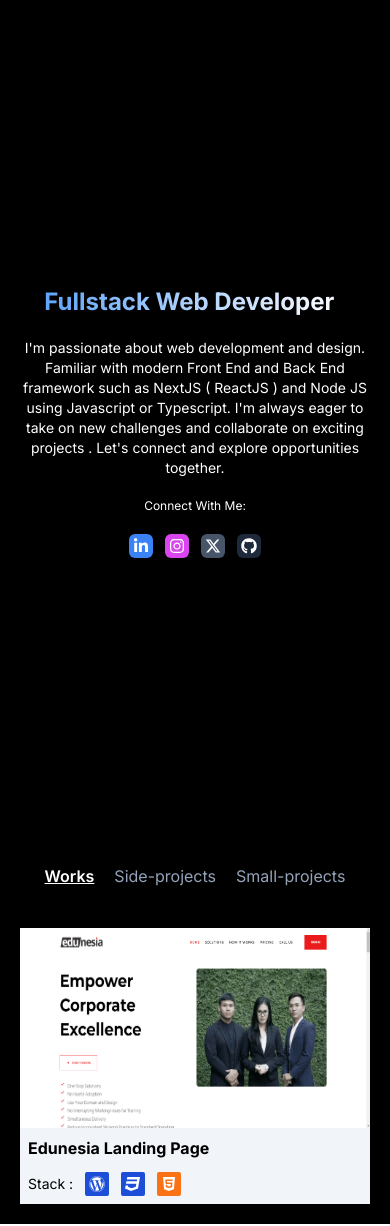
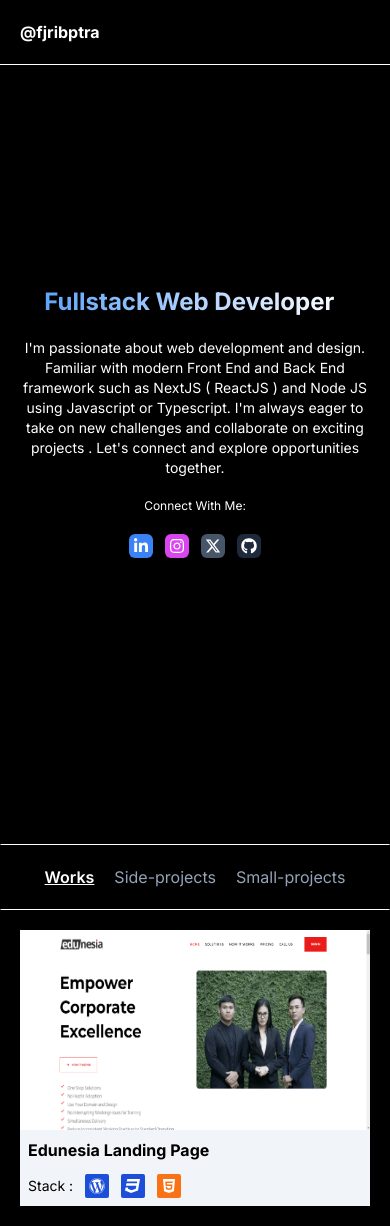
Before and after one commit to fjribptra/fjribptra.github.io, a Next.js app: page / in a window 390 px wide. Built offline with nearby package versions, Linux system fonts and the light colour scheme.

Commit message:
adding navigation bar and responsive project list

```diff
--- /dev/null
+++ b/app/components/NavBar.tsx
@@ -0,0 +1,12 @@
+"use client"
+
+import { useRouter } from "next/navigation";
+
+export default function NavBar() {
+    const router = useRouter()
+  return (
+    <nav className="bg-black text-white p-5 border border-b-white border-t-0 border-x-0 fixed top-0 right-0 left-0">
+      <h1 onClick={() => router.refresh()} className="font-bold cursor-pointer">@fjribptra</h1>
+    </nav>
+  );
+}
--- a/app/components/ProjectsPagination.tsx
+++ b/app/components/ProjectsPagination.tsx
@@ -8,7 +8,7 @@ export default function ProjectPagination() {
   const navigation = useSelector<RootState, string>((state) => state.projectNavigation.value);
   const dispatch = useDispatch();
   return (
-    <div className="bg-black text-slate-400 flex justify-center items-center p-5 gap-5">
+    <div className="bg-black text-slate-400 flex justify-center items-center p-5 gap-5 border border-y-white border-x-black">
       <button className={`${navigation === "WORKS_PROJECT" ? "text-white font-semibold underline" : null}`} onClick={() => dispatch(workProjectsTrigger())}>
         Works
       </button>
--- a/app/components/SideProjectList.tsx
+++ b/app/components/SideProjectList.tsx
@@ -5,12 +5,12 @@ import TypescriptIcon from "./icons/TypescriptIcon";
 
 export default function SideProjectList() {
   return (
-    <div className="bg-black flex flex-col justify-center items-center p-5 gap-7">
+    <>
       <ProjectCard image="/myfakecommerce.png" title="Nextjs FakeCommerce" linkToProject="https://myfakecommerce.vercel.app/">
         <ReactIcon />
         <TypescriptIcon />
         <SupabaseIcon />
       </ProjectCard>
-    </div>
+    </>
   );
 }
--- a/app/components/SmallProjectList.tsx
+++ b/app/components/SmallProjectList.tsx
@@ -5,7 +5,7 @@ import JavascriptIcon from "./icons/JavascriptIcon";
 
 export default function SmallProjectList() {
   return (
-    <div className="bg-black flex flex-col gap-7 justify-center items-center p-5">
+    <>
       <ProjectCard image="/filedownloader.png" title="File Downloader" linkToProject="https://fjribptra.github.io/file-downloader">
       <JavascriptIcon/>
         <CssIcon />
@@ -56,6 +56,6 @@ export default function SmallProjectList() {
         <CssIcon />
         <HtmlIcon/>
       </ProjectCard>
-    </div>
+    </>
   );
 }
--- a/app/components/WorksProjectList.tsx
+++ b/app/components/WorksProjectList.tsx
@@ -5,12 +5,12 @@ import WordpressIcon from "./icons/WordpressIcon";
 
 export default function WorksProjectList() {
   return (
-    <div className="bg-black flex flex-col justify-center items-center p-5 gap-7">
+    <>
       <ProjectCard image="/edunesia_landingpage.png" title="Edunesia Landing Page" linkToProject="https://www.edunesia.net">
         <WordpressIcon/>
         <CssIcon />
         <HtmlIcon/>
       </ProjectCard>
-    </div>
+    </>
   );
 }
--- a/app/page.tsx
+++ b/app/page.tsx
@@ -1,14 +1,13 @@
 import SocialIcons from "./components/SocialIcons";
 import TypeWriterEffect from "./components/TypeWriterEffect";
 import ProjectPagination from "./components/ProjectsPagination";
-import WorksProjectList from "./components/WorksProjectList";
-import SideProjectList from "./components/SideProjectList";
-import SmallProjectList from "./components/SmallProjectList";
 import ProjectListCards from "./components/ProjectListCards";
+import NavBar from "./components/NavBar";
 
 export default function Home() {
   return (
     <main>
+      <NavBar/>
       <div className="flex flex-col gap-5 justify-center items-center text-center w-full px-5 bg-black min-h-screen text-white">
         <TypeWriterEffect/>
         <p className="text-sm sm:text-md md:w-1/2">I&apos;m passionate about web development and design. Familiar with modern Front End and Back End  framework such as NextJS ( ReactJS ) and Node JS using Javascript or Typescript. I&apos;m always eager to take on new challenges and collaborate on exciting projects . Let&apos;s connect and explore opportunities together.</p>
@@ -21,7 +20,9 @@ export default function Home() {
     {/* Projects Pagination End */}
 
     {/* Projects List Start */}
+    <div className="bg-black flex flex-col gap-7 justify-center items-center p-5 md:grid md:grid-cols-2 lg:grid-cols-3">
      <ProjectListCards/>
+     </div>
     {/* Projects List End */}
     </main>
   );
```
